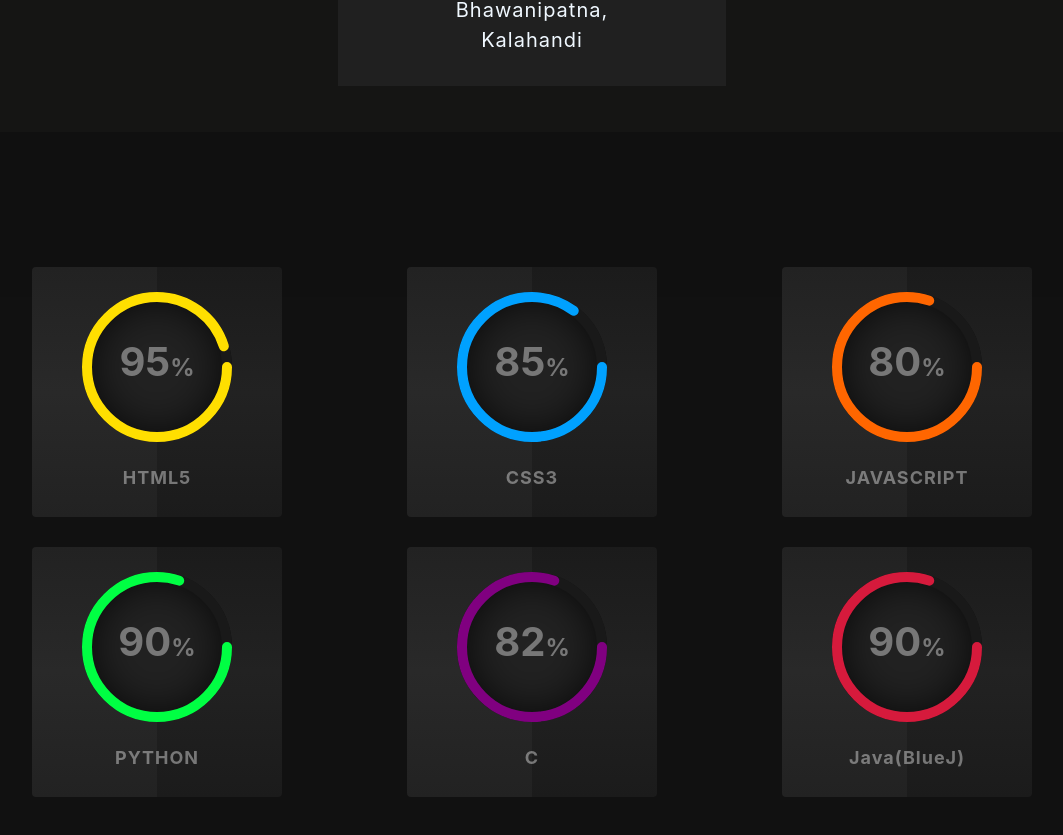
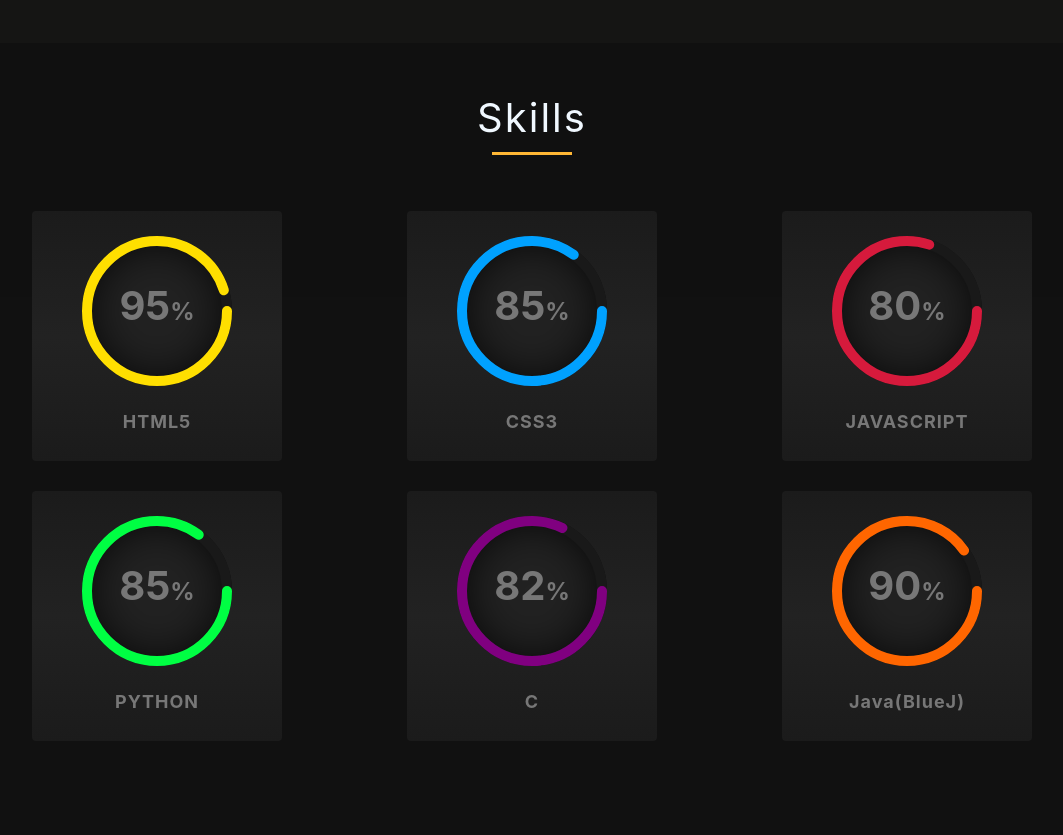
Before and after one commit to alphaCoder-69/TestPortfolio, a plain HTML site: page index.html in a window 1280 px wide. Shown: the part 2498-3333 px from the top of the page, without its empty margins (108-1171 px from the left). Drawn offline with Linux system fonts and the light colour scheme.

Commit message:
minor changes to skills

```diff
--- a/assets/css/style.css
+++ b/assets/css/style.css
@@ -363,7 +363,7 @@ ul li:last-child {
 }
 
 .main-head {
-    margin-top: 8%;
+    margin-top: 4%;
     margin-bottom: 2%;
 }
 
@@ -444,17 +444,19 @@ ul li:last-child {
 */
 
 #skills {
-    display: flex;
-    justify-content: center;
-    align-items: center;
     min-height: 100vh;
     background: rgba(16, 16, 16, 0.8);
+}
+
+#skills .main-head h2:after {
+    width: 80px;
 }
 
 .skills-container {
     position: relative;
     width: 1000px;
-    margin: 5% auto;
+    margin: 0 auto;
+    padding-bottom: 2%;
 }
 
 .skills-container-1,
@@ -462,10 +464,11 @@ ul li:last-child {
     display: flex;
 }
 
-.skills-container-1{
-   margin-bottom: 3%;
+.skills-container-1 {
+    margin-bottom: 3%;
 }
-.space-eater{
+
+.space-eater {
     flex: 1;
 }
 
@@ -492,7 +495,6 @@ ul li:last-child {
     left: -50%;
     width: 100%;
     height: 100%;
-    background: rgba(255, 255, 255, .03);
     pointer-events: none;
     z-index: 1;
 }
@@ -552,6 +554,7 @@ ul li:last-child {
     font-weight: 700;
     font-size: 18px;
     letter-spacing: 1px;
+    cursor: pointer;
     text-transform: uppercase;
     transition: 0.5s;
 }
@@ -587,6 +590,7 @@ svg circle:nth-child(2) {
     stroke-dashoffset: calc(440 - (440 * 95) / 100);
 }
 
+
 .skills-container-1 .skills-card:nth-of-type(3) svg circle:nth-child(2) {
     stroke-dashoffset: calc(440 - (440 * 85) / 100);
     stroke: #00a1ff;
@@ -594,20 +598,20 @@ svg circle:nth-child(2) {
 
 .skills-container-1 .skills-card:nth-of-type(5) svg circle:nth-child(2) {
     stroke-dashoffset: calc(440 - (440 * 80) / 100);
-    stroke: #ff6600;
+    stroke: #d61a3c;
 }
 
 .skills-container-2 .skills-card:nth-child(1) svg circle:nth-child(2) {
-    stroke-dashoffset: calc(440 - (440 * 80) / 100);
+    stroke-dashoffset: calc(440 - (440 * 85) / 100);
     stroke: #00ff43;
 }
 
 .skills-container-2 .skills-card:nth-child(3) svg circle:nth-child(2) {
-    stroke-dashoffset: calc(440 - (440 * 80) / 100);
+    stroke-dashoffset: calc(440 - (440 * 82) / 100);
     stroke: #800080;
 }
 
 .skills-container-2 .skills-card:nth-child(5) svg circle:nth-child(2) {
-    stroke-dashoffset: calc(440 - (440 * 80) / 100);
-    stroke: #d61a3c;
+    stroke-dashoffset: calc(440 - (440 * 90) / 100);
+    stroke: #ff6600;
 }
--- a/index.html
+++ b/index.html
@@ -191,9 +191,12 @@
 
 
     <section id="skills">
-
-
-        <div class="skills-container">
+        <div class="row justify-content-center">
+            <div class="col-md-10 heading-section text-center main-head main_head" id="slills-head">
+                <h2 class="mb-4"><strong>Skills</strong> </h2>
+            </div>
+        </div>
+        <div class="skills-container animate__animated animate__fadeIn">
             <div class="skills-container-1">
                 <div class="skills-card">
                     <div class="skills-box">
@@ -207,7 +210,9 @@
                             </div>
                         </div>
                     </div>
+                    <a href="#" style="text-decoration: none;">
                         <h2 class="skills-text">Html5</h2>
+                    </a>
                 </div>
 
                 <div class="space-eater"></div>
@@ -224,7 +229,9 @@
                             </div>
                         </div>
                     </div>
+                    <a href="#" style="text-decoration: none;">
                         <h2 class="skills-text">CSS3</h2>
+                    </a>
                 </div>
 
                 <div class="space-eater"></div>
@@ -241,7 +248,9 @@
                             </div>
                         </div>
                     </div>
+                    <a href="#" style="text-decoration: none;">
                         <h2 class="skills-text">JavaScript</h2>
+                    </a>
                 </div>
             </div>
 
@@ -256,11 +265,13 @@
                                 <circle cx="70" cy="70" r="70"></circle>
                             </svg>
                             <div class="skills-number">
-                                <h2>90<span>%</span></h2>
+                                <h2>85<span>%</span></h2>
                             </div>
                         </div>
                     </div>
+                    <a href="#" style="text-decoration: none;">
                         <h2 class="skills-text">Python</h2>
+                    </a>
                 </div>
 
                 <div class="space-eater"></div>
@@ -277,7 +288,9 @@
                             </div>
                         </div>
                     </div>
+                    <a href="#" style="text-decoration: none;">
                         <h2 class="skills-text">C</h2>
+                    </a>
                 </div>
 
                 <div class="space-eater"></div>
@@ -294,7 +307,9 @@
                             </div>
                         </div>
                     </div>
+                    <a href="#" style="text-decoration: none;">
                         <h2 class="skills-text" style="text-transform: none;">Java(BlueJ)</h2>
+                    </a>
                 </div>
             </div>
         </div>
```
Lines whose indentation alone changed are shown as unchanged.
